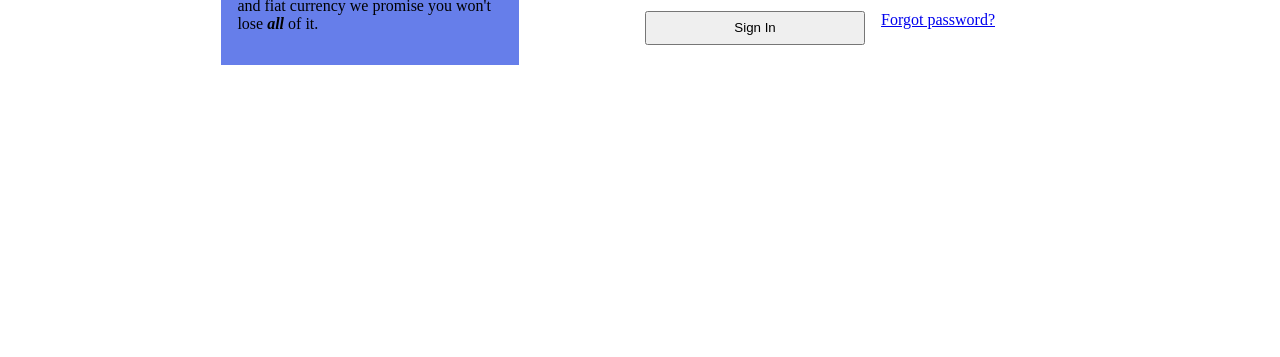
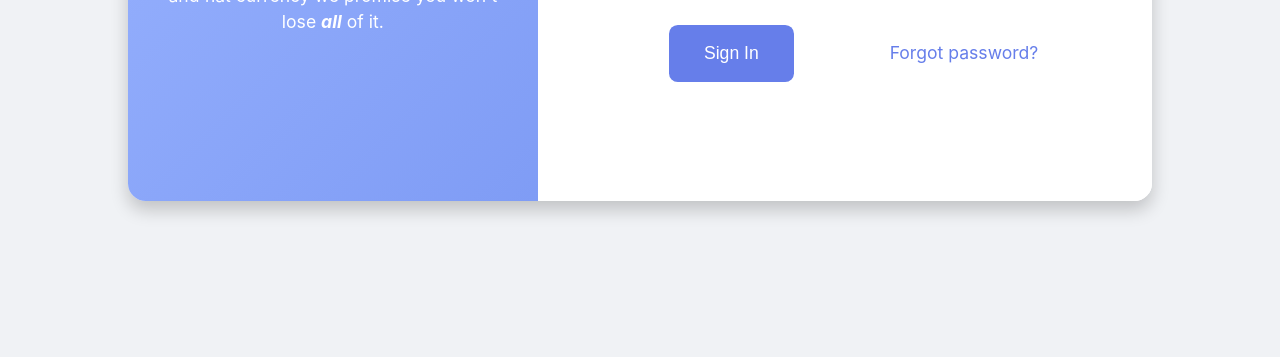
Before and after one commit to elackey893/lab5-css-foundations, a plain HTML site: page docs/index.html in a window 1280 px wide. Shown: the part 459-816 px from the top of the page. Drawn offline with Linux system fonts and the light colour scheme.

Commit message:
Progress: Shadow box, flexbox, gradient, and root added

```diff
--- a/docs/index.html
+++ b/docs/index.html
@@ -4,62 +4,72 @@
     <meta charset="UTF-8">
     <title>Super AI Dash</title>
     <style>
+        :root {
+            font-family: -apple-system, BlinkMacSystemFont, "Segoe UI", Roboto, Oxygen,
+            Ubuntu, Cantarell, "Open Sans", "Helvetica Neue", sans-serif;
+            font-size: 1.1rem;
+            line-height: 1.5;
+            color: #1a202c;
+        }
+
         h1 {
             font-size: 2.5rem;
+            margin: 0 0 1rem 0;
+        }
+
+        body {
+            margin: 0;
+            display: flex;
+            justify-content: center;
+            align-items: center;
+            min-height: 100vh;
+            background: #f0f2f5;
         }
 
         .container {
             display: grid;
             grid-template-columns: 40% 60%;
             grid-template-rows: 1fr;
-            min-height: 100vh;
-            max-width: 900px;
-            margin: 0 auto;
+            width: 80%;
+            max-width: 120ch;
+            min-height: 65vh;
+            border-radius: 1rem;
+            box-shadow: 0 0.5rem 1rem rgba(0, 0, 0, 0.2);
+            overflow: hidden;
+            background: white;
         }
 
         #Login-info {
-            grid-column-start: 1;
-            grid-column-end: 2;
-            grid-row-start: 1;
-            grid-row-end: 2;
-            justify-self: center;
-            align-self: center;
             display: flex;
             flex-direction: column;
             justify-content: center;
             align-items: center;
-            background: #667eea;
-            max-height: 60vh;
-            padding: 1rem;
+            background: linear-gradient(135deg, #9ab4ff, #7f9cf5);
+            padding: 2rem;
+            color: white;
+            text-align: center;
         }
+
         #Login-form {
-            grid-column-start: 2;
-            grid-column-end: 3;
-            grid-row-start: 1;
-            grid-row-end: 2;
             display: flex;
             flex-direction: column;
             justify-content: center;
             align-items: center;
-            height: 100%;
+            padding: 2rem;
+            background: #fff;
         }
 
         #Login-form form {
-            max-width: 350px;
+            max-width: 22rem;
             width: 100%;
-            display: grid;
-            grid-template-columns: 1fr auto;
-            grid-template-rows: auto auto auto;
-            gap: 1rem;
         }
 
         #Login-form fieldset {
             display: flex;
             flex-direction: column;
-            margin-bottom: 0; /* Reset since grid gap handles spacing */
+            margin-bottom: 1rem;
             border: none;
             width: 100%;
-            grid-column: 1 / span 2;
         }
 
         #Login-form label {
@@ -68,16 +78,45 @@
 
         #Login-form input {
             width: 100%;
+            font-size: 1rem;
+            padding: 0.5rem;
+        }
+
+        #Login-form .submit-row {
+            display: flex;
+            align-items: center;
+            justify-content: space-between;
+            margin-top: 1rem;
         }
 
         #Login-form button {
-            grid-column: 1;
+            padding: 1rem 2rem;
+            background-color: #667eea;
+            color: white;
+            border: none;
+            border-radius: 0.5rem;
+            font-size: 1rem;
+            cursor: pointer;
+            margin-left: 1rem;
+        }
+
+        #Login-form button:hover {
+            background-color: #5a67d8;
         }
 
         #Login-form p {
-            grid-column: 2;
-            text-align: right;
-            margin-top: 0;
+            font-size: 1rem;
+            margin: 0;
+            margin-left: 1rem;
+        }
+
+        #Login-form a {
+            color: #667eea;
+            text-decoration: none;
+        }
+
+        #Login-form a:hover {
+            text-decoration: underline;
         }
     </style>
 </head>
@@ -102,11 +141,12 @@
                 <input type="password" name="password" id="passwordField" placeholder="Enter your password"/>
             </fieldset>
 
-            <button type="submit">Sign In</button>
-
-            <p>
-                <a href="forgot.php" class="forgot">Forgot password?</a>
-            </p>
+            <section class="submit-row">
+                <button type="submit">Sign In</button>
+                <p>
+                    <a href="forgot.php" class="forgot">Forgot password?</a>
+                </p>
+            </section>
         </form>
     </section>
 </div>
```
